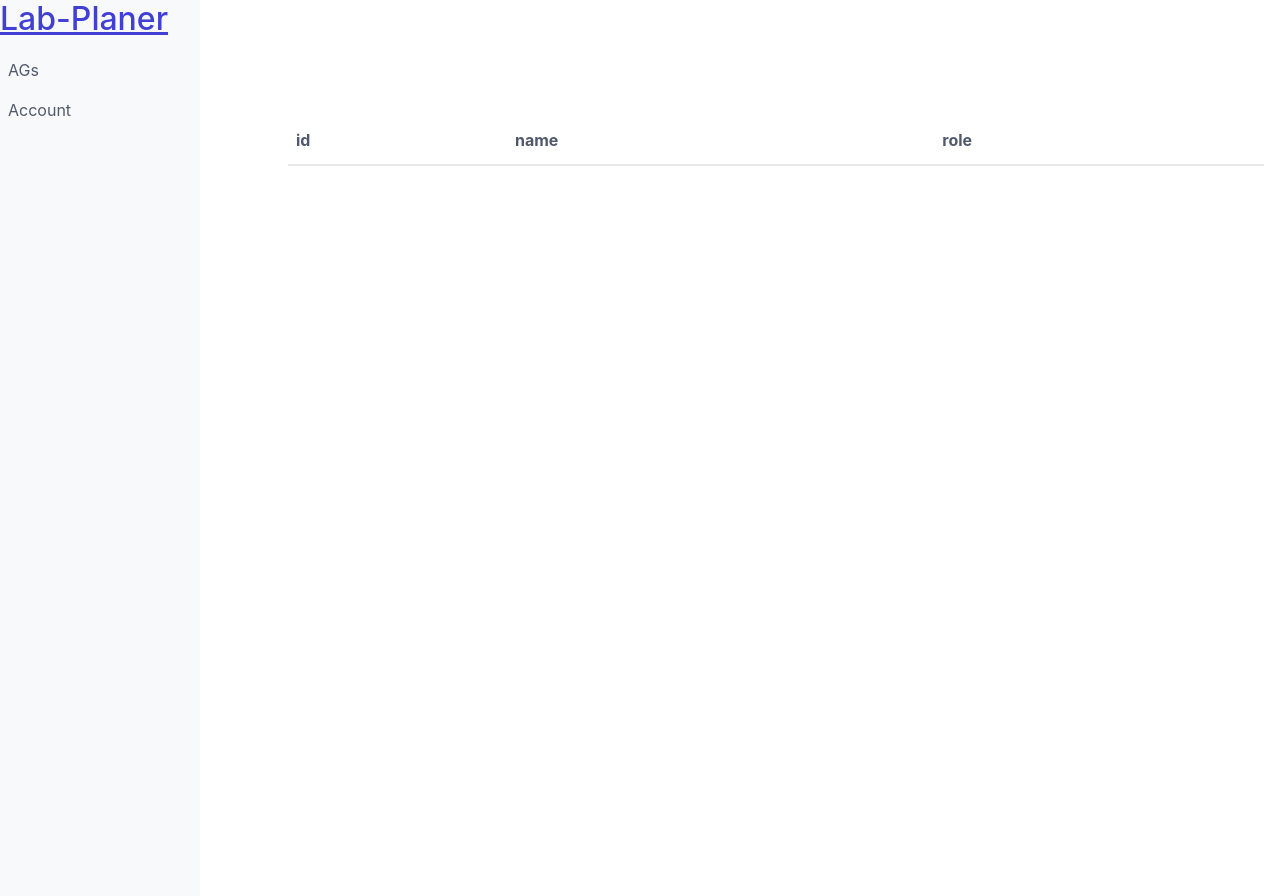
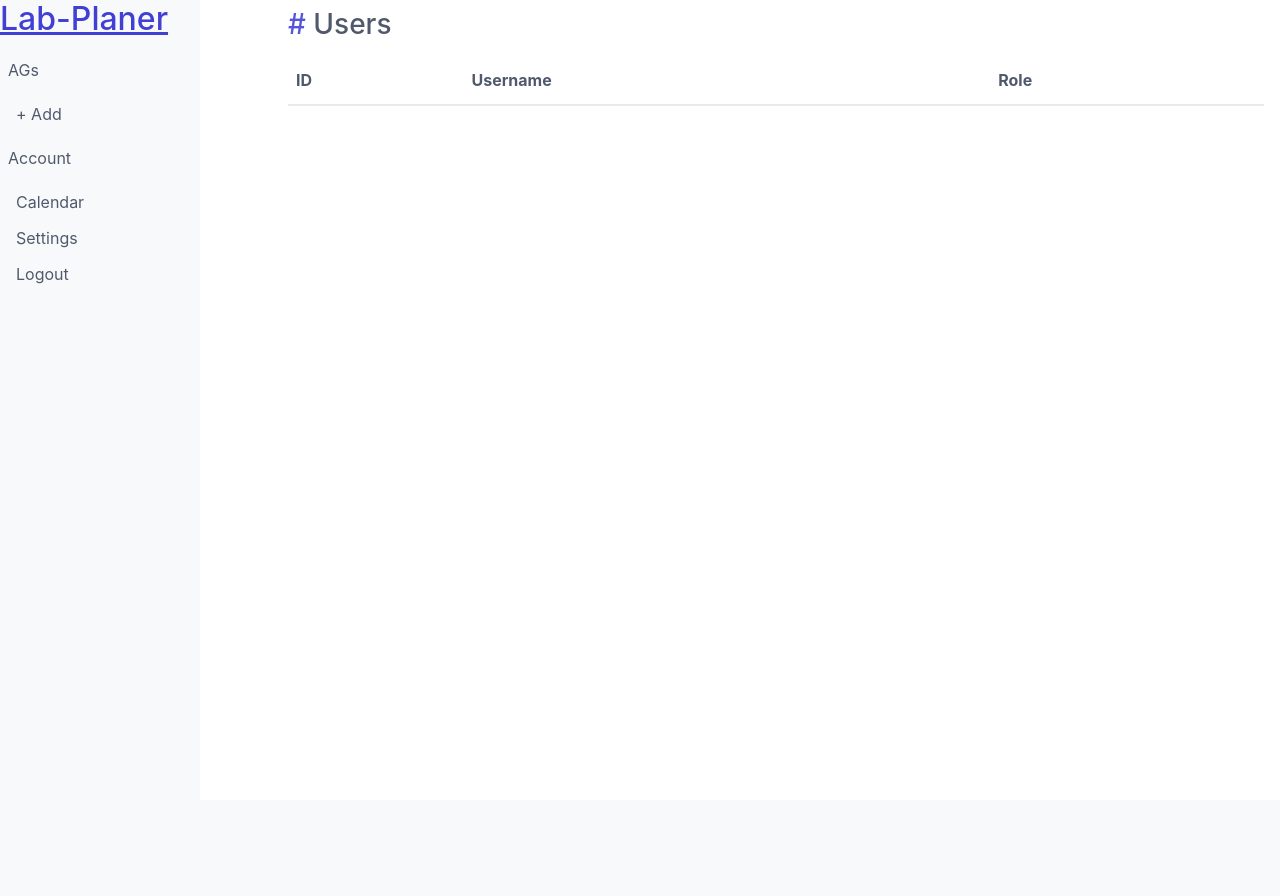
Before and after one commit to Info-ag/labplaner, a Flask app: template src/templates/ag/dashboard.html in a window 1280 px wide. After the commit the page ends 284 px from the top, so only its background shows below. Run offline with Flask 2, Linux system fonts and the light colour scheme; the template is opened without the code that fills it, so the values that code supplies are empty; data comes from the database, SQL or seed files in the repository.

Commit message:
fixed layout

```diff
--- a/src/static/css/main.css
+++ b/src/static/css/main.css
@@ -2,7 +2,7 @@
     padding: 8px;
 }
 
-.hero-fill {
+.docs-container {
     min-height: 100vh;
 }
 
--- a/src/templates/ag/dashboard.html
+++ b/src/templates/ag/dashboard.html
@@ -4,15 +4,18 @@
     <script src="/static/js/jquery.min.js"></script>
 {% endblock %}
 {% block content %}
-    <section id="content" style="padding-top:80px">
-        <section class="hero hero-fill d-block">
-            <h1>{{ ag.data.display_name }}</h1>
+    <div id="users" class="container">
+        <h3 class="s-title">
+            <a href="#users" class="anchor" aria-hidden="true">#</a>
+            Users
+        </h3>
+        <div class="docs-note">
             <table class="table table-striped table-hover">
                 <thead>
                 <tr>
-                    <th>id</th>
-                    <th>name</th>
-                    <th>role</th>
+                    <th>ID</th>
+                    <th>Username</th>
+                    <th>Role</th>
                 </tr>
                 </thead>
                 <tbody>
@@ -25,8 +28,8 @@
                 {% endfor %}
                 </tbody>
             </table>
-        </section>
-    </section>
+        </div>
+    </div>
 {% endblock %}
 {% block scripts %}
     <script src="/static/js/pages/ag/add.js"></script>
--- a/src/templates/base_sidebar.html
+++ b/src/templates/base_sidebar.html
@@ -16,7 +16,7 @@
             <div class="docs-nav">
                 <div class="accordion-container">
                     <div class="accordion">
-                        <input id="docs-accordion-1" name="docs-accordion-checkbox" hidden="" type="checkbox">
+                        <input checked id="docs-accordion-1" name="docs-accordion-checkbox" hidden="" type="checkbox">
                         <label class="accordion-header c-hand" for="docs-accordion-1">
                             AGs
                         </label>
@@ -34,7 +34,7 @@
                         </div>
                     </div>
                     <div class="accordion">
-                        <input id="docs-accordion-2" name="docs-accordion-checkbox" hidden="" type="checkbox">
+                        <input checked id="docs-accordion-2" name="docs-accordion-checkbox" hidden="" type="checkbox">
                         <label class="accordion-header c-hand" for="docs-accordion-2">
                             Account
                         </label>
```
